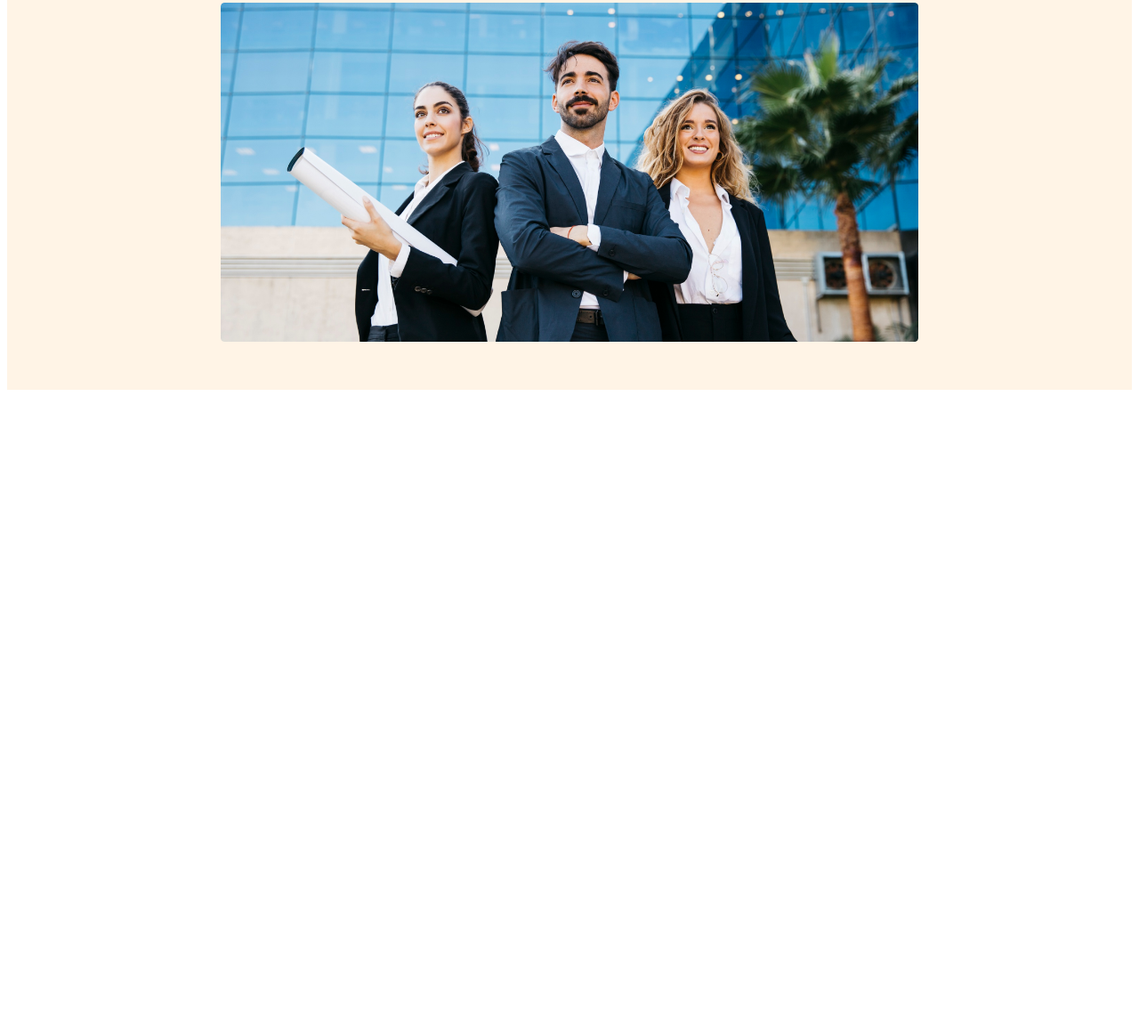
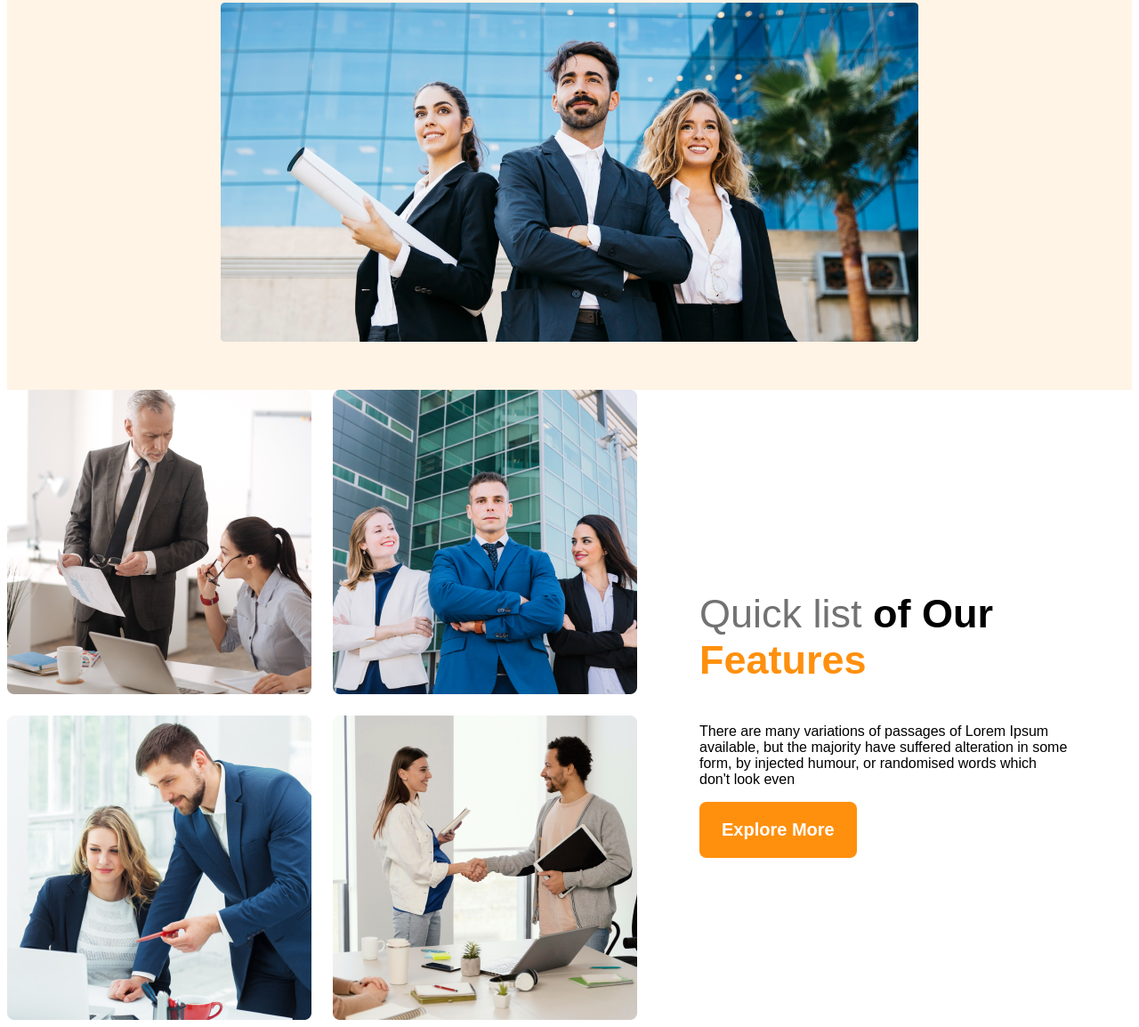
Before and after one commit to monalisachowdhury/Architects-website, a plain HTML site: page index.html in a window 1280 px wide. Shown: the part 566-1720 px from the top of the page at 89% size. Before the commit the page ends 1012 px from the top, so only its background shows below. Drawn offline with Linux system fonts and the light colour scheme.

Commit message:
features added

```diff
--- a/index.html
+++ b/index.html
@@ -28,7 +28,19 @@
         </div>
     </header>
     <main>
-
+        <section class="teams-container">
+            <div class="teams-img-container">
+                <img src="images/team1.png" alt="">
+                <img src="images/team2.png" alt="">
+                <img src="images/team3.png" alt="">
+                <img src="images/team4.png" alt="">
+            </div>
+            <div class="teams-content">
+                   <h3 class="teams-title"><span class="quick-list">Quick list</span> <span> of Our</span> <span class="text-features">Features</span></h3>
+                   <p class="teams-description">There are many variations of passages of Lorem Ipsum available, but the majority have suffered alteration in some form, by injected humour, or randomised words which don't look even</p>
+                   <button class="btn-primary">Explore More</button>
+            </div>
+        </section>
     </main>
     <footer>
 
--- a/styles/architects.css
+++ b/styles/architects.css
@@ -60,6 +60,35 @@ nav li a{
     width: 100%;
 }
 
+/* main related styles */
+main{
+    max-width: 1440px;
+    margin: 0 auto;
+}
+.teams-container{
+    display: flex;
+    align-items: center;
+}
+.teams-img-container{
+    display: grid;
+    grid-template-columns: repeat(2, 1fr);
+    gap: 24px;
+}
+.teams-content{
+    padding-right: 70px;
+    padding-left: 70px;
+}
+.teams-title{
+    font-size: 45px;
+}
+.teams-title .quick-list{
+     color: #727272;
+     font-weight: 500;
+}
+.teams-title .text-features{
+    color: #FF900E;
+    font-weight: 700;
+}
 /* Responsive media queries */
 
 /* Mobile devices */
```
